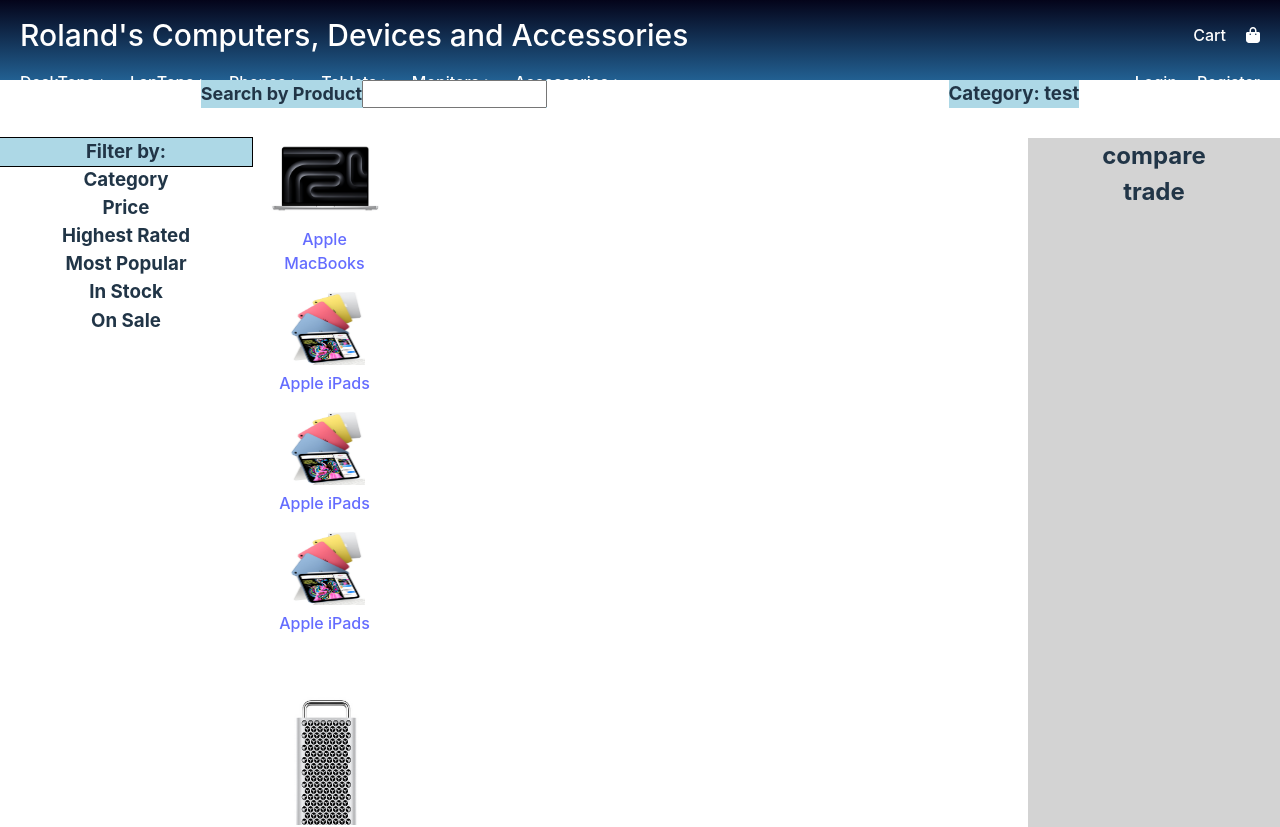
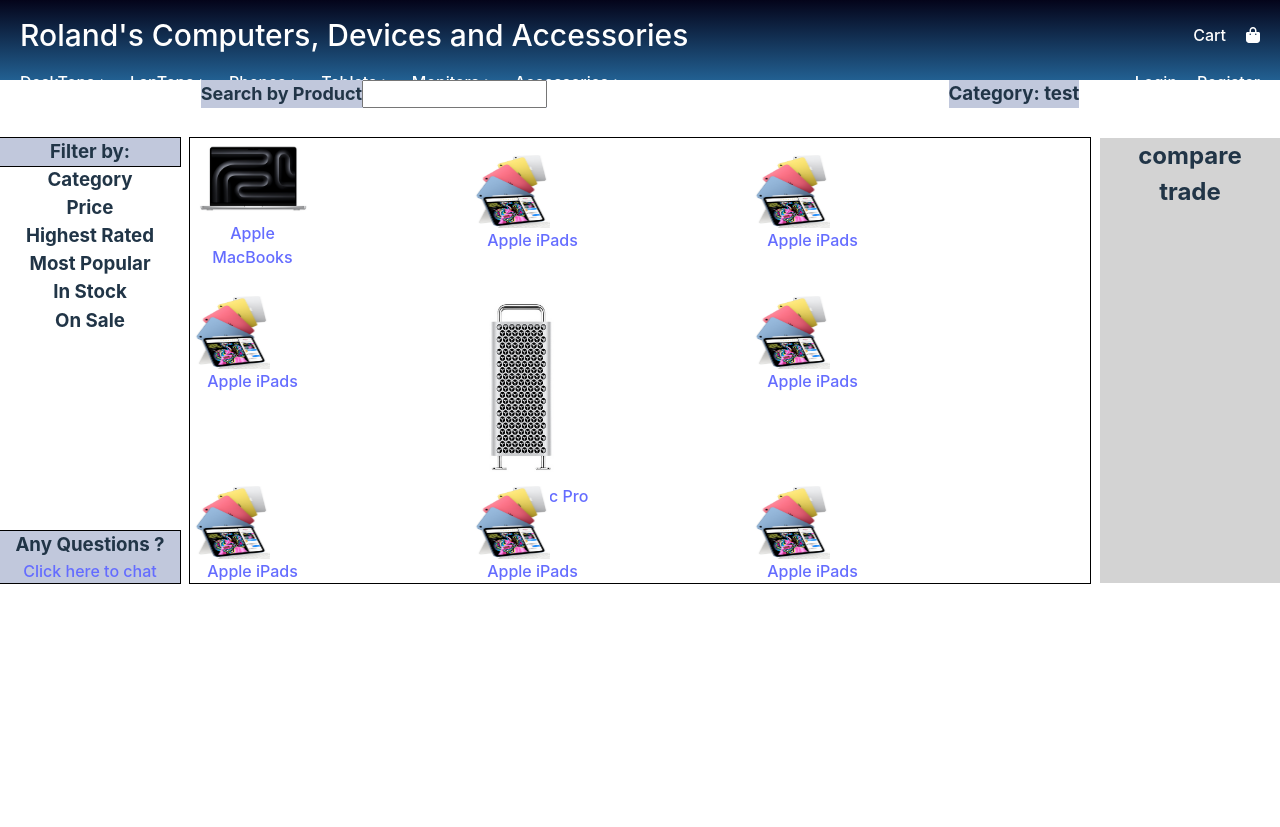
Before and after one commit to rolandsilva/Term-3-capstone-project, a React (Vite) app in the folder client/: page /categories in a window 1280 px wide. Shown: the top 827 px of the page. After the commit the page ends 800 px from the top, so only its background shows below. Built offline with nearby package versions, Linux system fonts and the light colour scheme; no server answers.

Commit message:
T3 Capstone Project wip

```diff
--- a/client/src/Pages/CategoryPage/CategoryPage.css
+++ b/client/src/Pages/CategoryPage/CategoryPage.css
@@ -1,18 +1,18 @@
 .categoryheader {
     display: flex;
     justify-content: space-around;
-
 }
 
 .productsearch,
 .categorytype {
     display: flex;
     justify-content: center;
-    background-color: lightblue;
+    background-color: #c1c8dc;
     text-align: center;
 }
 
 .maincontainer {
+    display: flex;
     height: 60%;
     padding-top: 30px;
     gap: 10px;
@@ -25,15 +25,36 @@
     justify-content: space-between;
 }
 
-.productcontainer {
+.categoryproductcontainer {
     display: flex;
+    flex-direction: row;
     flex-wrap: wrap;
-    width: 60%;
+    width: 100%;
+    outline: 1px solid black;
+    gap: 10px;
 
 }
 
+.categoryproductcontainer a {
+    display: block;
+    max-width: 300px;
+    width: 30%;
+}
+
+.categoryproductcontainer figure {
+    margin: 0;
+    width: 50%;
+    box-sizing: border-box;
+}
+
+.categoryproductcontainer img {
+    width: 100%;
+    height: auto;
+    display: block;
+}
+
 .filterby {
-    background-color: lightblue;
+    background-color: #c1c8dc;
     outline: 1px solid black;
 }
 
@@ -45,6 +66,6 @@
 }
 
 .chat {
-    background-color: lightblue;
+    background-color: #c1c8dc;
     outline: 1px solid black;
 }
--- a/client/src/Pages/CategoryPage/CategoryPage.jsx
+++ b/client/src/Pages/CategoryPage/CategoryPage.jsx
@@ -38,7 +38,7 @@
           </div>
 
         </div>
-        <div className="productcontainer">
+        <div className="categoryproductcontainer">
           <Link to="/productairpods">
             <figure>
               <img src="./M3mbpmax.png" id="macbooks" />
--- a/client/src/Pages/HomePage.jsx
+++ b/client/src/Pages/HomePage.jsx
@@ -22,17 +22,17 @@
               className="featuredimg"
             />
           </div>
-          {exampleProductData.map(product => {
+          {/* {exampleProductData.map(product => {
                 return (<Link to={`/products/${product.id}`}>
                   <img src={product.image_url} id="macbooks" />
                   <figcaption>{product.name}</figcaption>
-                </Link>)})}
+                </Link>)})} */}
           <div className="searchcontainer">
             <div
               className="searchbar"
               style={{
                 display: "flex",
-                backgroundColor: "lightblue",
+                backgroundColor: "#c1c8dc",
                 border: "1px solid black",
                 padding: "4px",
                 marginLeft: "19px",
@@ -57,25 +57,25 @@
             <div className="productimgcontainer">
               <Link to="/productmacbooks">
                 <figure>
-                  <img src="./M3mbpmax.png" id="macbooks" />
+                  <img src="./M3mbpmax.png" />
                   <figcaption>Apple MacBooks</figcaption>
                 </figure>
               </Link>
               <Link to="/productipads">
                 <figure>
-                  <img src="./ipadair.png" id="ipads" />
+                  <img src="./ipadair.png" />
                   <figcaption>Apple iPads</figcaption>
                 </figure>
               </Link>
               <Link to="/productipods">
                 <figure>
-                  <img src="./airpodsmax.png" id="ipads" />
+                  <img src="./airpodsmax.png" />
                   <figcaption>Apple iPod Pros</figcaption>
                 </figure>
               </Link>
               <Link to="/productiwatches">
                 <figure>
-                  <img src="./iwatchultra.png" id="ipads" />
+                  <img src="./iwatchultra.png" />
                   <figcaption>Apple iWatches</figcaption>
                 </figure>
               </Link>
@@ -93,19 +93,19 @@
               </Link>
               <Link to="/productimacs">
                 <figure>
-                  <img src="./imac.png" id="ipads" />
+                  <img src="./imac.png" />
                   <figcaption>Apple iMacs</figcaption>
                 </figure>
               </Link>
               <Link to="/productdisplays">
                 <figure>
-                  <img src="./retinadisplay.png" id="ipads" />
+                  <img src="./retinadisplay.png" />
                   <figcaption>Apple Displays</figcaption>
                 </figure>
               </Link>
               <Link to="/productaccessories">
                 <figure>
-                  <img src="./ipad10_1.png" id="ipads" />
+                  <img src="./accessories_120dpi.png" />
                   <figcaption>Apple Accessories</figcaption>
                 </figure>
               </Link>
--- a/client/src/Pages/Homepage.css
+++ b/client/src/Pages/Homepage.css
@@ -33,6 +33,37 @@
     margin-left: 19px;
     height: 350px;
     max-width: 1500px;
+    padding: 10px;
+}
+
+.productimgcontainer a {
+    display: flex;
+    flex-direction: column;
+    justify-content: center;
+    align-items: center;
+    max-width: 200px;
+    max-height: 200px;
+    width: 100%;
+}
+
+.productimgcontainer a figure {
+    display: flex;
+    flex-direction: column;
+    justify-content: center;
+    align-items: center;
+    max-width: 200px;
+    max-height: 200px;
+    width:70%;
+    gap: 10px;
+}
+
+.productimgcontainer img {
+    width: 100%;
+    height: auto;
+    max-width: 200px; /* Ensures all images have the same max width */
+    max-height: 150px; /* Ensures all images have the same max height */
+    object-fit: cover; /* Ensures the images maintain aspect ratio and are cropped if necessary*/
+    display: block;
 }
 
 #specialItem {
@@ -41,13 +72,16 @@
     max-width: 100px;
     width: 100%;
     height: 200px;
-    margin-top: 45px;
+    margin-top: 5px;
 }
 
 .searchcontainer {
     display: flex;
     flex-direction: column;
     justify-content: space-between;
+    max-width: 1500px;
+    width: 1142px;
+    padding: 10px;
 }
 
 .searchbar {
@@ -65,6 +99,9 @@
     margin: 0;
     max-width: 125px;
     max-height: 175px;
+    width: 100%;
+    box-sizing: border-box;
+    text-align: center;
 }
 
 #macbooks {
@@ -97,7 +134,7 @@
 }
 
 .newProductbar {
-    background-color: lightblue;
+    background-color: #c1c8dc;
     height: 40px;
     font-size: 24px;
     padding-top: 10px;
--- a/client/src/Pages/ProductPage.css
+++ b/client/src/Pages/ProductPage.css
@@ -8,3 +8,15 @@
     font-size: 20px;
     margin-left: 20px;
 }
+
+.productNameContainer {
+    display: flex;
+    flex-direction: column;
+    align-self: flex-start;
+
+}
+
+.productImageDiv {
+    align-self: flex-end;
+
+}
--- a/client/src/Pages/ProductPage.jsx
+++ b/client/src/Pages/ProductPage.jsx
@@ -2,7 +2,7 @@
 import { useParams } from "react-router-dom";
 import { useState, useEffect } from "react";
 import api from "../utils/api.utils";
-import "./ProductPage.css"
+import "./ProductPage.css";
 
 const ProductPage = () => {
   const { id } = useParams();
@@ -31,13 +31,28 @@
   return (
     <div className="productcontainer">
       <h2>Product Page</h2>
-      <div><span className = "producttitles">Product Name: </span>{product.name}</div>
-      <div><span className = "producttitles">Product Category: </span>{product.category}</div>
-      <div><span className = "producttitles">Product Price: </span>{product.price}</div>
-      <div><span className = "producttitles">Product Features: </span>{product.features}</div>
-      <div><span className = "producttitles">Product Specifications: </span>{product.specifications}</div>
-      <div><span className = "producttitles">Product Availability: </span>{product.availability}</div>
-      <div><span className = "producttitles">Product Image: </span>{product.image_url}</div>
+      <div className="productNameContainer">
+        <span className="producttitles">Product Name: </span>
+        {product.name}
+        <span className="producttitles">Product Category: </span>
+        {product.category}
+        <span className="producttitles">Product Price: </span>
+        {product.price}
+      </div>
+      <div className="productImageDiv">
+        <span className="producttitles"></span>
+        <img src={product.image_url} className="imgDiv" />
+      </div>
+      <div className="featuresSpecificationsContainer">
+        <span className="producttitles">Product Features: </span>
+        {product.features}
+        <span className="producttitles">Product Specifications: </span>
+        {product.specifications}
+        <span className="producttitles">Product Availability: </span>
+        {product.availability}
+      </div>
+
+      {/* <div className = "producttitles">{product.name} </div> */}
     </div>
   );
 };
--- /dev/null
+++ b/client/src/Pages/holdcolorhex.js
@@ -0,0 +1 @@
+#c1c8dc
```
Also changed, not shown: client/public/accessories_120dpi.png (added).
